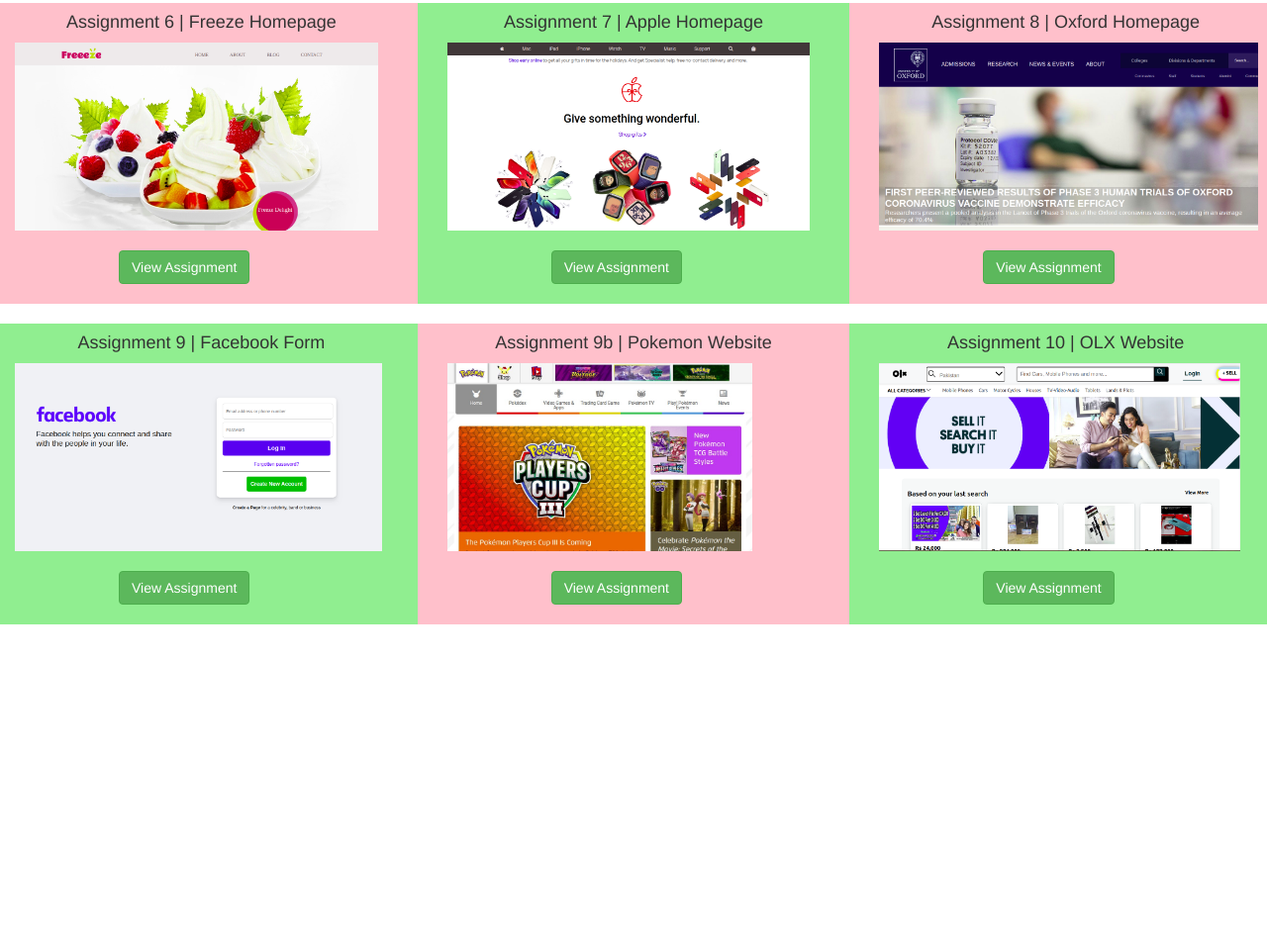
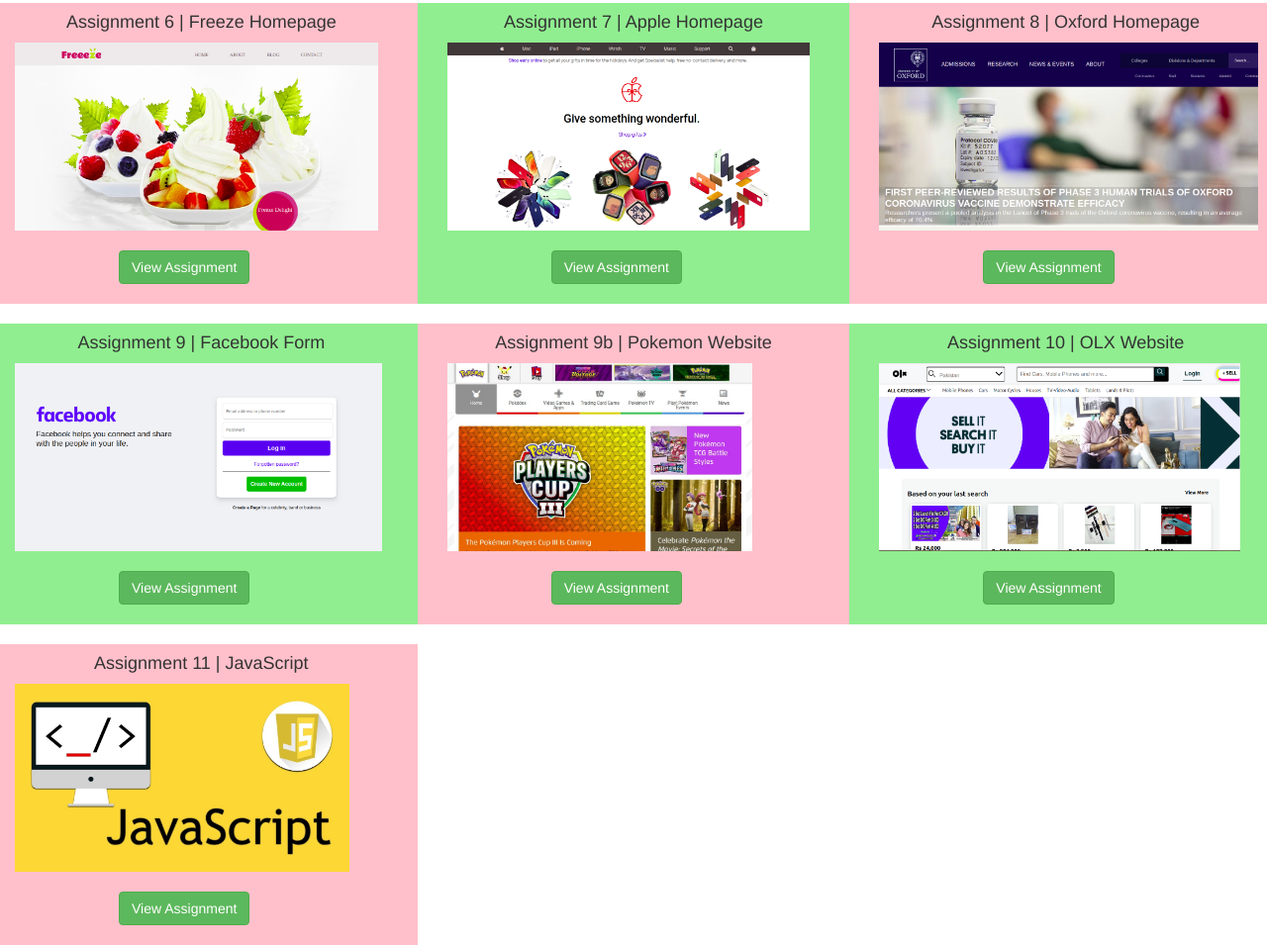
Before and after one commit to Virgoteks/JawanPakistan, a plain HTML site: page index.html in a window 1280 px wide. Shown: the part 714-1669 px from the top of the page at 99% size. Before the commit the page ends 1345 px from the top, so only its background shows below. Drawn offline with nearby package versions, Linux system fonts and the light colour scheme.

Commit message:
Assignment 11

```diff
--- a/index.html
+++ b/index.html
@@ -85,6 +85,15 @@
 <img src="./images/10.png" class="img-responsive" style="height:190px; padding-left:15px;">
 <a href="assignment-10/"><button class="btn btn-success" style="text-align: center;margin-left: 120px;margin-top: 20px;margin-bottom: 20px;">View Assignment</button></a></div>
 </div>
+<div class="row" style="margin-top:20px;">
+<div class="col-sm-4" style="background-color: pink">
+<h4 style="text-align: center;">Assignment 11 | JavaScript</h4>
+<img src="./images/11.jpg" class="img-responsive" style="height:190px; padding-left:15px;">
+<a href="assignment-11/"><button class="btn btn-success" style="text-align: center;margin-left: 120px;margin-top: 20px;margin-bottom: 20px;">View Assignment</button></a></div>
+</div>
+
+
+
 </div>
 
 </body></html>
```
Also changed, not shown: assignment-11/index.html (added, +12 -0 lines), assignment-11/app.js (renamed from assignement-11/app.js), images/11.jpg (added), 20 other files.
